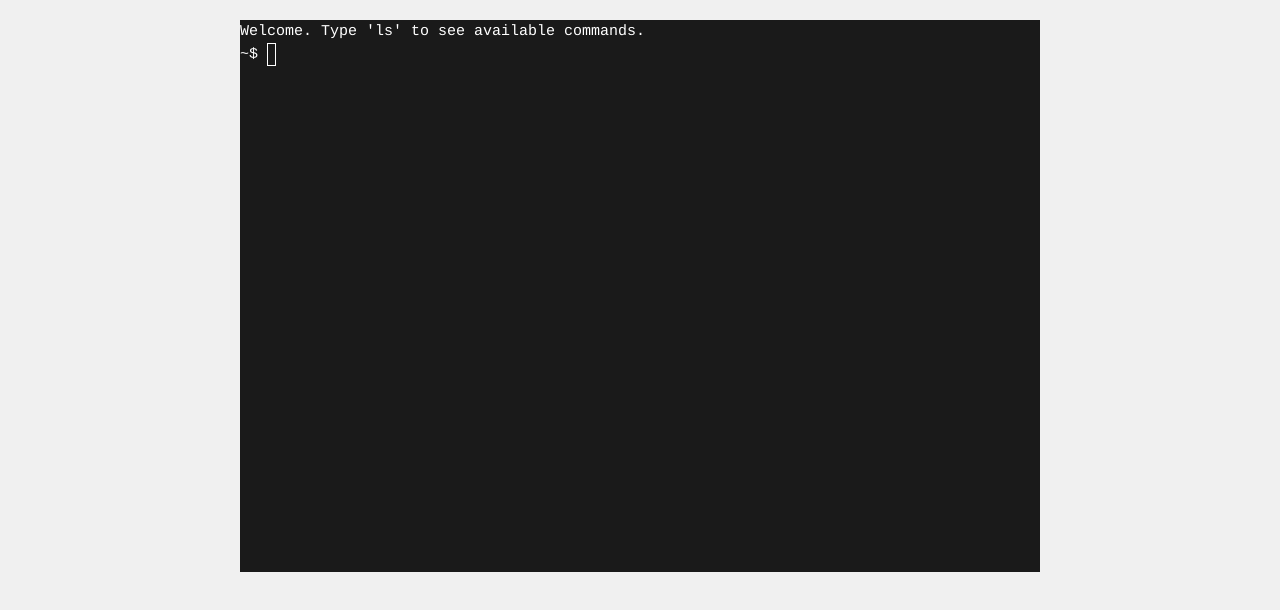
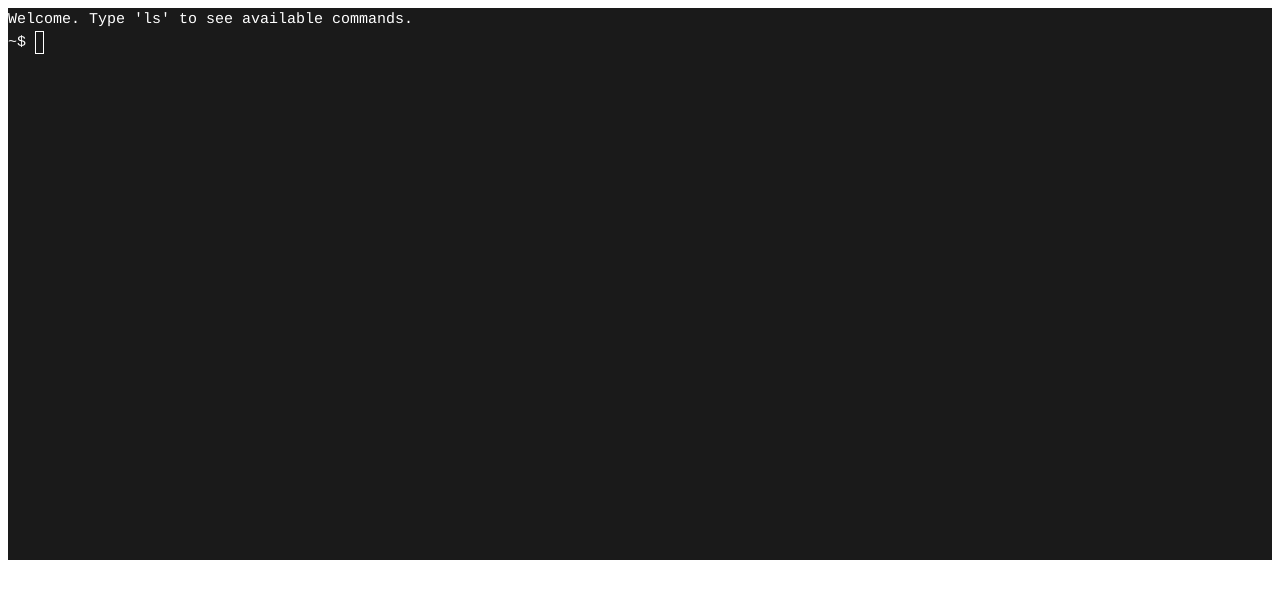
Before and after one commit to raspy-windbird/term, a website built with Vite: page index.html in a window 1280 px wide. Built offline with nearby package versions, Linux system fonts and the light colour scheme; what xterm-addon-fit would draw is missing.

Commit message:
styleを削除

```diff
--- a/docs/style.css
+++ /dev/null
@@ -1,16 +0,0 @@
-body {
-    font-family: sans-serif;
-    margin: 0;
-    padding: 20px;
-    background-color: #f0f0f0;
-}
-
-.container {
-    max-width: 800px;
-    margin: auto;
-}
-
-button {
-    margin-bottom: 10px;
-    padding: 10px;
-}
--- a/index.html
+++ b/index.html
@@ -4,7 +4,6 @@
     <meta charset="UTF-8">
     <meta name="viewport" content="width=device-width, initial-scale=1.0">
     <title>たあみなる</title>
-    <link rel="stylesheet" href="./docs/style.css">
 </head>
 <body>
     <div class="container">
```
